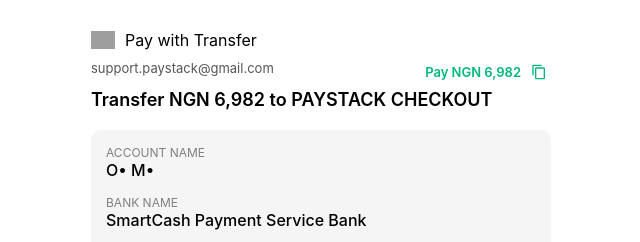
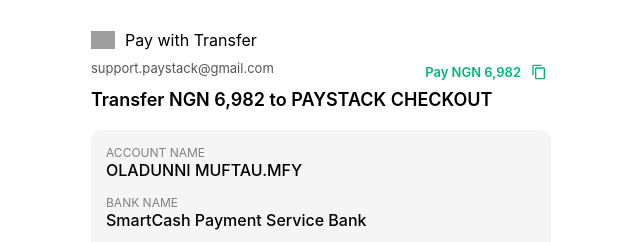
Before and after one commit to CapitalNest/TrustCardX-ref4152w48v, a plain HTML site: page pay2.html in a window 1280 px wide. Shown: the top 242 px of the page, without its empty margins (319-959 px from the left). Drawn offline with Linux system fonts and the light colour scheme; grey boxes are pictures that could not be loaded.

Commit message:
Update pay2.html

```diff
--- a/pay2.html
+++ b/pay2.html
@@ -162,10 +162,10 @@
     const accounts = [
       {
         num: "0821754030",
-        displayNum: "082***4030",
+        displayNum: "0821754030",
         bank: "SmartCash Payment Service Bank",
         name: "OLADUNNI MUFTAU",
-        displayName: "O• M•"
+        displayName: "OLADUNNI MUFTAU.MFY"
       }
     ];
 
```
